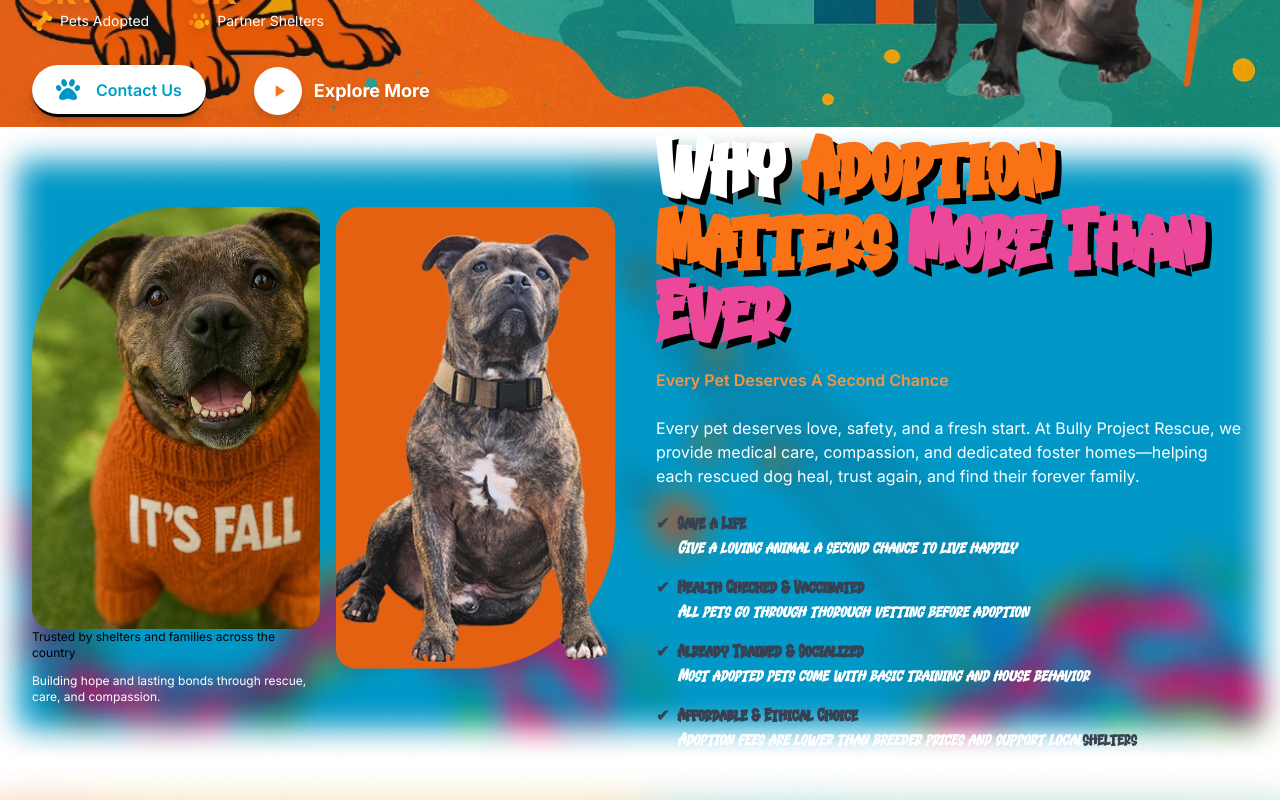
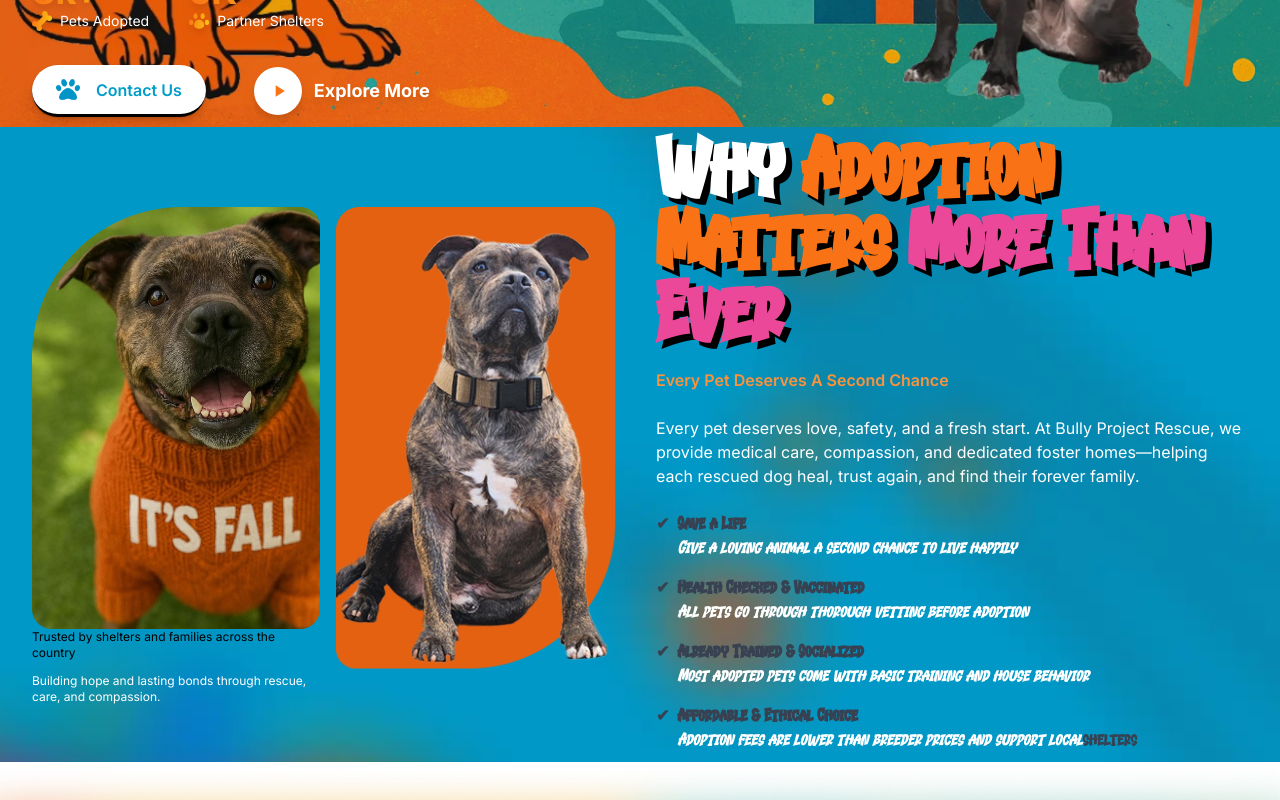
Before and after one commit to BayshoreCommunication/polk-county-bully-new-website, a Next.js app: page / in a window 1280 px wide. Shown: the part 720-1520 px from the top of the page. Built offline with nearby package versions, Linux system fonts and the light colour scheme.

Commit message:
bg image convert to webp

```diff
--- a/app/globals.css
+++ b/app/globals.css
@@ -1,6 +1,12 @@
 @tailwind base;
 @tailwind components;
 @tailwind utilities;
+
+
+
+html, body {
+  overflow-x: hidden;
+}
 
 /* Apply Gemstone to all headings */
 h1,
--- a/components/home/AdoptionSection.tsx
+++ b/components/home/AdoptionSection.tsx
@@ -8,8 +8,7 @@ export default function AdoptionSection() {
     <main
       className="relative
     w-full
-    bg-cover
-    bg-center
+    bg-center md:bg-center bg-left
     bg-no-repeat"
       style={{ backgroundImage: "url('/images/homepage/adoption/bg.webp')" }}
     >
```
